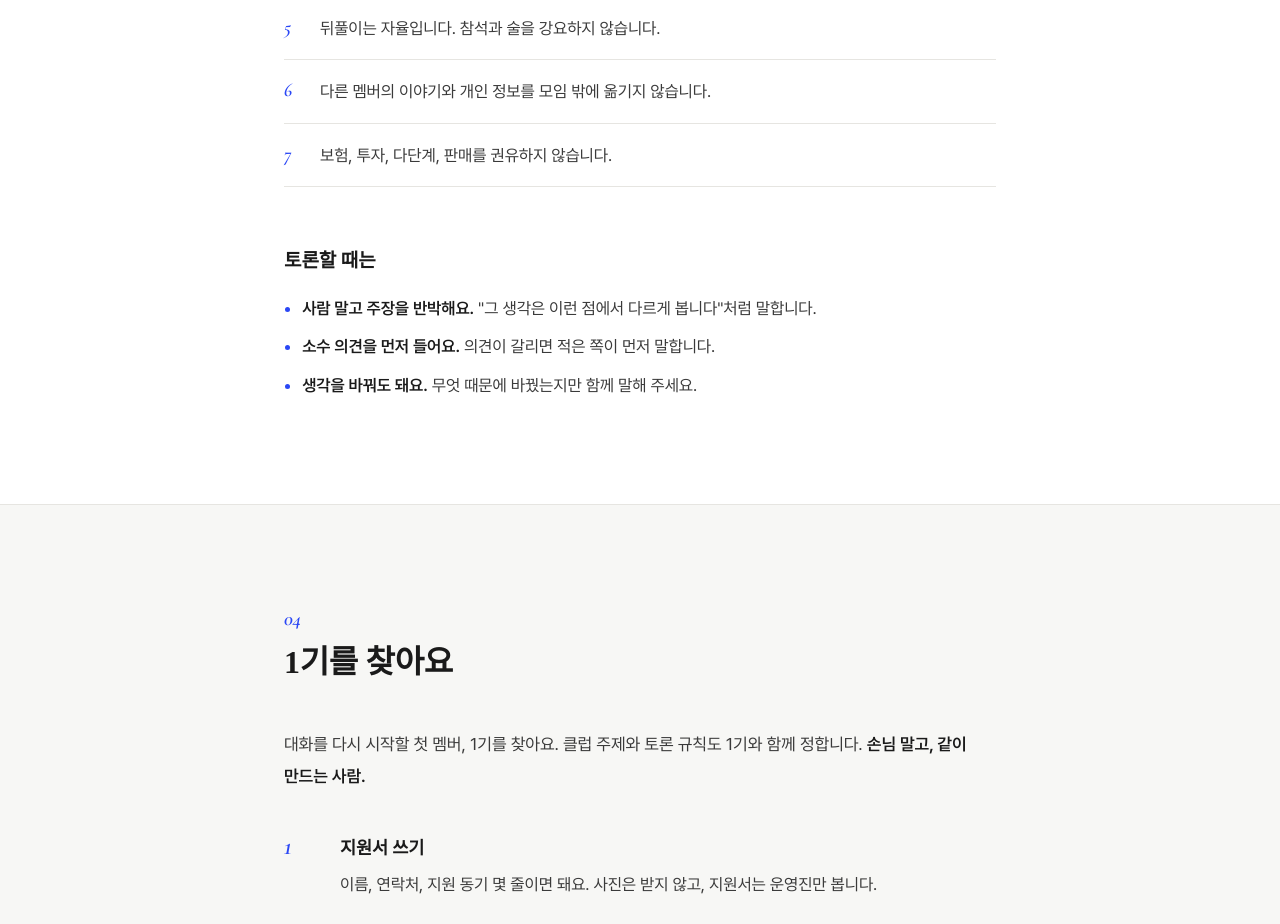
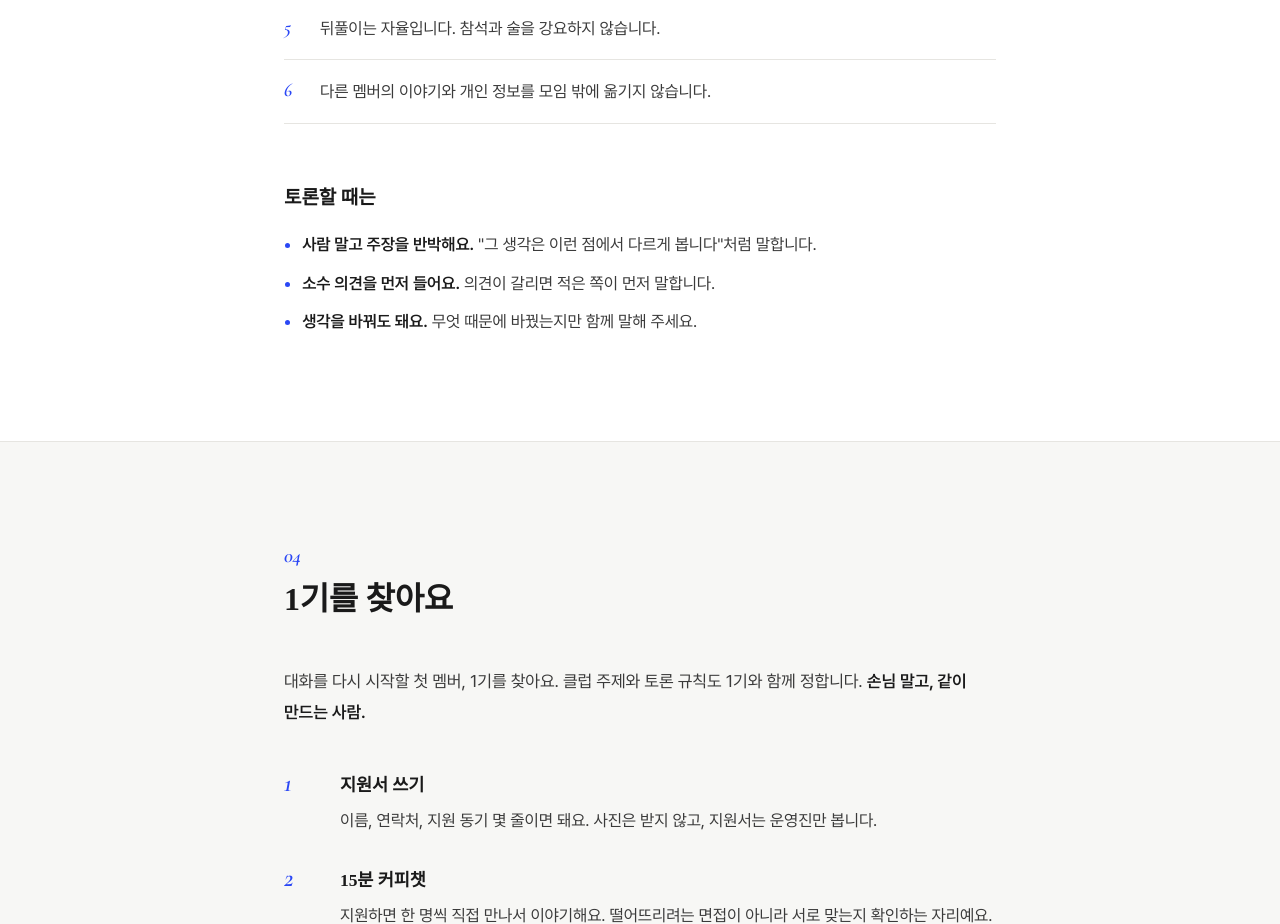
Before and after one commit to gun050806/sympora, a plain HTML site: page index.html in a window 1280 px wide. Shown: the part 2860-3784 px from the top of the page. Drawn offline with nearby package versions, Linux system fonts and the light colour scheme.

Commit message:
약속에서 권유 금지 항목 삭제
Co-Authored-By: Claude Opus 5.5 <noreply@anthropic.com>
Claude-Session: https://claude.ai/code/session_01Mg797xjyZpnDK7yj5nXNxs

```diff
--- a/index.html
+++ b/index.html
@@ -111,7 +111,6 @@
           <li>나이와 소속을 밝힐지는 본인이 정합니다.</li>
           <li>뒤풀이는 자율입니다. 참석과 술을 강요하지 않습니다.</li>
           <li>다른 멤버의 이야기와 개인 정보를 모임 밖에 옮기지 않습니다.</li>
-          <li>보험, 투자, 다단계, 판매를 권유하지 않습니다.</li>
         </ol>
         <div class="debate">
           <p class="debate__title">토론할 때는</p>
```
